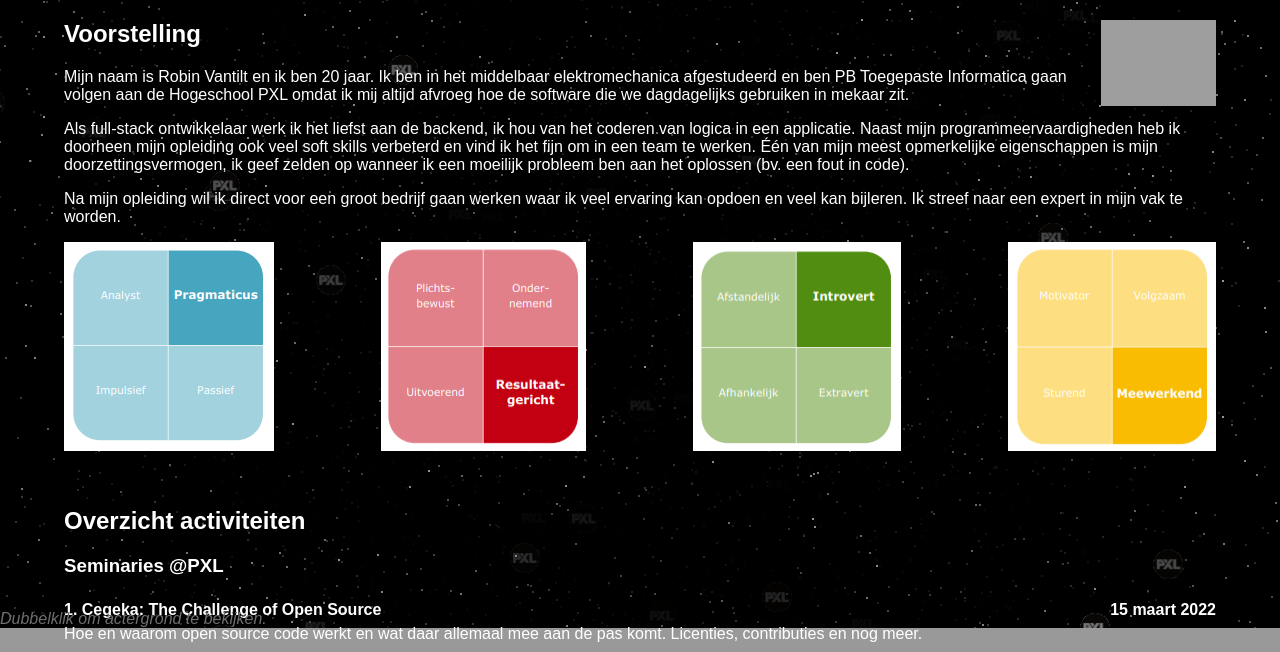
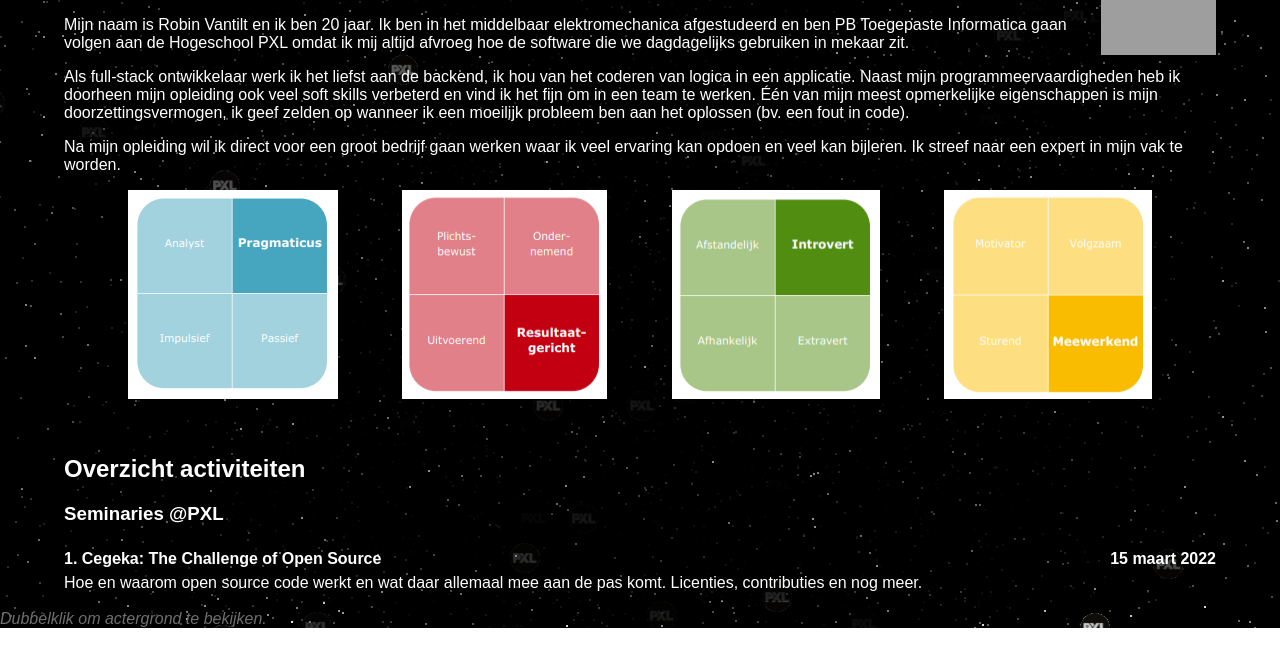
Before and after one commit to RobinVantiltPXL/italent, a plain HTML site: page index.html in a window 1280 px wide. Shown: the part 172-824 px from the top of the page. After the commit the page ends 800 px from the top, so only its background shows below. Drawn offline with nearby package versions, Linux system fonts and the light colour scheme; grey boxes are pictures that could not be loaded; animation ran at ten frames a second.

Commit message:
fix styling

```diff
--- a/style.css
+++ b/style.css
@@ -16,7 +16,7 @@ main {
     position: absolute;
     width: 90%;
     height: 95vh;
-    margin-top: 5%;
+    margin-top: 1%;
     padding: 0 5% 0 5%;
     overflow-y: scroll;
     background-color: rgba(0, 0, 0, 0.4);
@@ -45,7 +45,7 @@ em {
 
 #thalento {
     display: flex;
-    justify-content: space-between;
+    justify-content: space-evenly;
 }
 
 /*Scrollbar*/
@@ -71,4 +71,8 @@ em {
         float: none;
         margin: auto;
     }
+
+    #thalento {
+        flex-wrap: wrap;
+    }
 }
```
